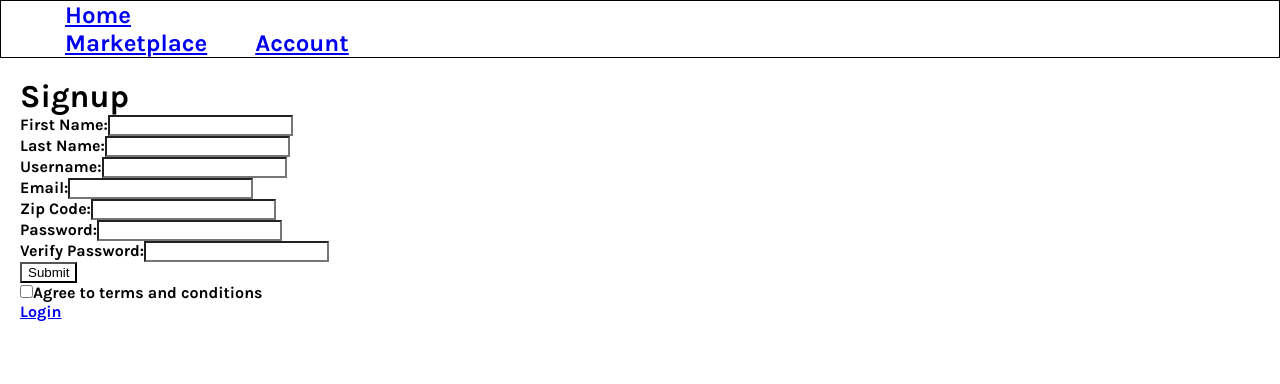
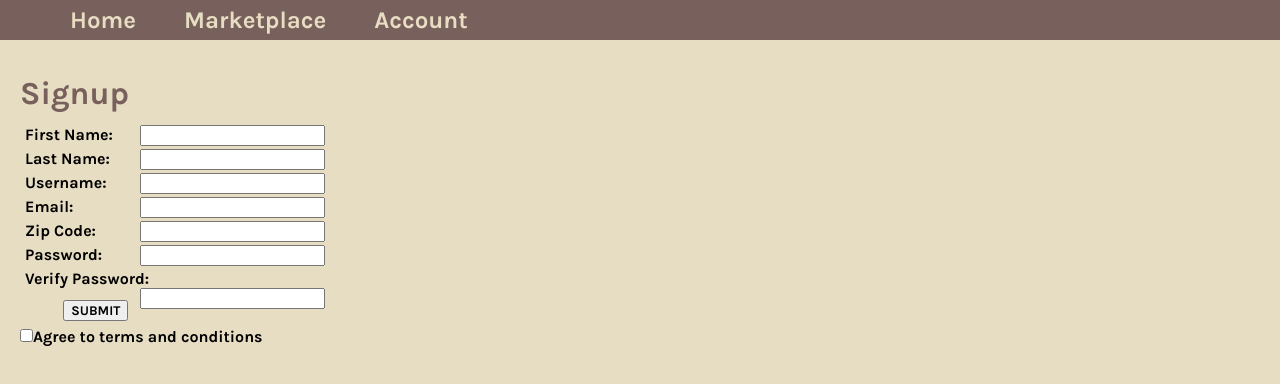
Before and after one commit to PRTRI8-Star-Nosed-Moles/PawRents, a React app: page /signup in a window 1280 px wide. Shown: the top 384 px of the page. Built offline with nearby package versions, Linux system fonts and the light colour scheme; the HTML template or start-up script is replaced by a standard one.

Commit message:
styled nav bar, sign-up form, colors

```diff
--- a/client/components/homepage/Login.js
+++ b/client/components/homepage/Login.js
@@ -55,7 +55,7 @@ export const Login = () => {
 
     return (
         <div>
-          <h4>LOGIN</h4>
+          <h4>Login</h4>
           <form onSubmit={handleSubmit}>
             <label>
               <input
@@ -82,7 +82,7 @@ export const Login = () => {
             <input
               type="submit"
               value="SUBMIT"
-              className = "buttonStyles"
+              className="buttonStyles"
             />
           </form>
           {invalidLogin === 'invalid' ? <p>Username and password invalid</p> : ''}
--- a/client/components/homepage/Navbar.js
+++ b/client/components/homepage/Navbar.js
@@ -5,20 +5,17 @@ export const Navbar = () => {
 
     return (
           <div className = "navBar">
-
-            <div id = 'navLeft'>
-              <ul>
+            <ul>
+              <li>
                 <Link to="/" id= "navLink">Home</Link>
-              </ul>
-            </div>
-
-            <div id = "navRight">
-              <ul>
+              </li>
+              <li>
                 <Link to="/Marketplace" id= "navLink">Marketplace</Link>
+              </li>
+              <li>
                 <Link to="/Account" id= "navLink">Account</Link>
-              </ul>
-            </div>
-
+              </li>
+            </ul>
           </div>
     )
   }
--- a/client/components/homepage/Signup.js
+++ b/client/components/homepage/Signup.js
@@ -95,57 +95,57 @@ export const Signup = () => {
         <div className = "signup-form">
             <h4>Signup</h4>
             <form onSubmit={handleSubmit}>
-                <label>
+                <div>
                     First Name:
                     <input
-                        type="type"
+                        type="text"
                         name="firstName"
                         value={userData.firstName}
                         onChange={changeFirstName}
                     ></input>
-                </label>
+                </div>
                 <p></p>
-                <label>
+                <div>
                     Last Name:
                     <input
-                        type="type"
+                        type="text"
                         name="lastName"
                         value={userData.lastName}
                         onChange={changeLastName}
                     ></input>
-                </label>
+                </div>
                 <p></p>
-                <label>
+                <div>
                     Username:
                     <input
-                        type="type"
+                        type="text"
                         name="username"
                         value={userData.username}
                         onChange={changeUsername}
                     ></input>
-                </label>
+                </div>
                 <p></p>
-                <label>
+                <div>
                     Email:
                     <input
-                        type="type"
+                        type="text"
                         name="email"
                         value={userData.email}
                         onChange={changeEmail}
                     ></input>
-                </label>
+                </div>
                 <p></p>
-                <label>
+                <div>
                     Zip Code:
                     <input
-                        type="type"
+                        type="text"
                         name="zipcode"
                         value={userData.zipcode}
                         onChange={changeZipcode}
                     ></input>
-                </label>
+                </div>
                 <p></p>
-                <label>
+                <div>
                     Password:
                     <input
                         type="password"
@@ -153,10 +153,10 @@ export const Signup = () => {
                         value={userData.password}
                         onChange={changePassword}
                     ></input>
-                </label>
+                </div>
                 {userData.password !== userData.password2 ? <p style={{color: 'red'}}>Passwords must match</p> : ""}
                 <p></p>
-                <label>
+                <div>
                     Verify Password:
                     <input
                         type="password"
@@ -164,20 +164,18 @@ export const Signup = () => {
                         value={userData.password2}
                         onChange={changePassword2}
                     ></input>
-                </label>
+                </div>
                 <p></p>
-                <input type="submit" />
-
-
-
+                <div>
+                    <input className="buttonStyles" type="submit" value="SUBMIT" />
+                </div>
             </form>
-            <label>
-
+            <div>
               <input type="checkbox"/>
               Agree to terms and conditions
-            </label>
+            </div>
 
-            <Link to="/">Login</Link>
+            {/* <Link to="/">Login</Link> */}
         </div>
     )
 }
--- a/client/components/marketplace/Marketplace.js
+++ b/client/components/marketplace/Marketplace.js
@@ -24,7 +24,7 @@ export const Marketplace = ({ items }) => {
 
     return (
         <div id='marketplace' className='cards'>
-            <header>Marketplace</header>
+            {/* <header>Marketplace</header> */}
             {/* <div><PetCard/></div> */}
         <section className='cards'>
             {pets.map((pet, i) => (
--- a/client/scss/_general.scss
+++ b/client/scss/_general.scss
@@ -1,15 +1,21 @@
 *{
     margin: 0;
-    background-color: white;
+}
+
+body {
+    background-color: $tan;
 }
 
 /*
 form class is div around entire form in signup
 */
 .navBar {
+    display: grid;
+    margin-bottom: 15px;
+    padding: 5px;
+
     background-color: $brown;
-    display: grid;
-    border: 1px solid black;
+    border: 1px solid $brown;
 }
 
 #navLink {
@@ -19,9 +25,33 @@ form class is div around entire form in signup
 
 }
 
+.navBar ul {
+    list-style-type: none;
+    justify-content: space-between;
+
+}
+
+.navBar ul li {
+    display: inline-block;
+}
+
+.navBar ul li a {
+    text-decoration: none;
+    font-weight: bold;
+    color: $tan;
+}
+
+.navBar ul li a:hover, .navBar ul li a:after {
+    font-weight: bold;
+    color: white;
+}
+
+
 h4 {
+    margin-bottom: 8px;
     font-family: $headerFont;
     font-size: 2em;
+    color: $brown;
 }
 
 .formInput {
@@ -32,6 +62,11 @@ h4 {
 .buttonStyles {
     font-family: $headerFont;
     margin: .5em;
+}
+
+.buttonStyles input[type="text"] {
+    border: 1px black;
+    border-radius: 3px;
 }
 
 .loginForm {
@@ -49,6 +84,17 @@ h4 {
     justify-content: center;
 }
 
+.signup-form form div {
+    width: 300px;
+    margin: 5px;
+
+}
+
+.signup-form form div input {
+    margin-left: 5px;
+    float: right;
+    position: relative;
+}
 
 #marketplace {
     max-width: 1100px;
@@ -109,7 +155,7 @@ h4 {
 }
 
 .c-back {
-  background-color: #333;
+  background-color: $darkerGreen;
   color: white;
   padding: 20px;
   transform: rotateY(180deg);
```
